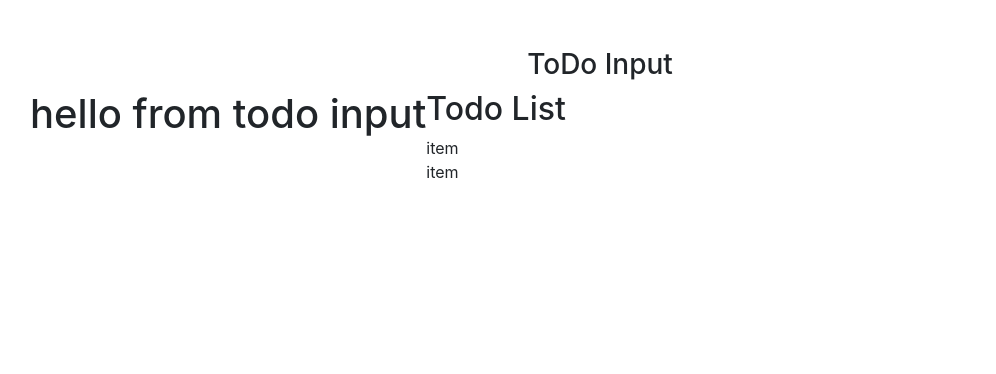
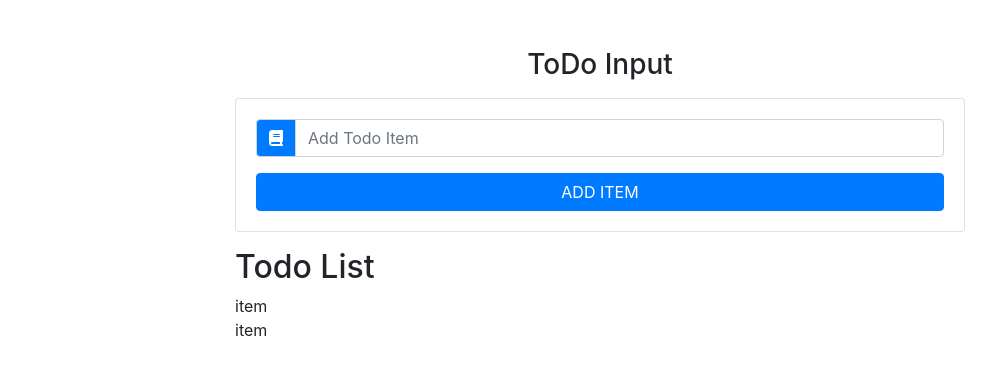
Before and after one commit to KaranSinghG/react-todo-list, a React (Create React App) app: page / in a window 1280 px wide. Shown: the top 374 px of the page, without its empty margins (40-1036 px from the left). Built offline with nearby package versions, Linux system fonts and the light colour scheme.

Commit message:
Input Component frontend

```diff
--- a/public/index.html
+++ b/public/index.html
@@ -40,4 +40,5 @@
       To create a production bundle, use `npm run build` or `yarn build`.
     -->
   </body>
+  <script src="https://kit.fontawesome.com/5f5d604c83.js" crossorigin="anonymous"></script>
 </html>
--- a/src/App.js
+++ b/src/App.js
@@ -35,7 +35,6 @@ class App extends Component {
         <div className="row">
           <div className="col-10 mx-auto col-md-8 mt-5">
             <h3 className="text-capitalize text-center">ToDo Input</h3>
-          </div>
             <TodoInput
               item={this.state.item}
               handleChange={this.handleChange}
@@ -50,6 +49,7 @@ class App extends Component {
             />
           </div>
         </div>
+      </div>
     );
   }
 }
--- a/src/components/TodoInput.js
+++ b/src/components/TodoInput.js
@@ -2,9 +2,31 @@ import React, { Component } from "react";
 
 export default class TodoInput extends Component {
   render() {
+    const { item, handleChange, handleSubmit, editItem } = this.props;
     return (
-      <div>
-        <h1>hello from todo input</h1>
+      <div className="card card-body my-3">
+        <form onSubmit={handleSubmit}>
+          <div className="input-group">
+            <div className="input-group-prepend">
+              <div className="input-group-text bg-primary text-white">
+                <i className="fas fa-book"></i>
+              </div>
+            </div>
+            <input
+              type="text"
+              className="form-control text-capitalize"
+              placeholder="add todo item"
+              value={item}
+              onChange={handleChange}
+            ></input>
+          </div>
+          <button
+            type="submit"
+            className="btn btn-block btn-primary mt-3 text-uppercase"
+          >
+            add item
+          </button>
+        </form>
       </div>
     );
   }
```
Lines whose indentation alone changed are shown as unchanged.
